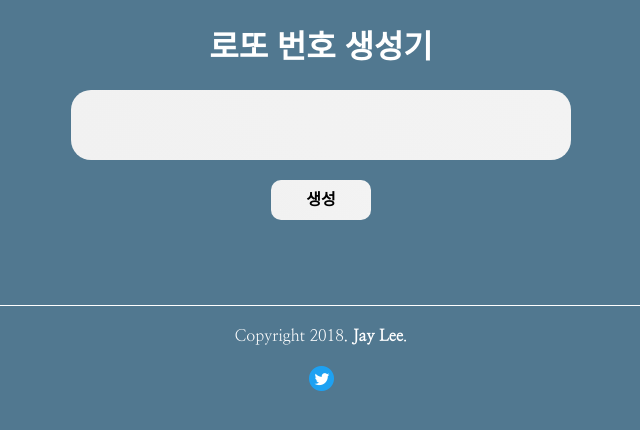
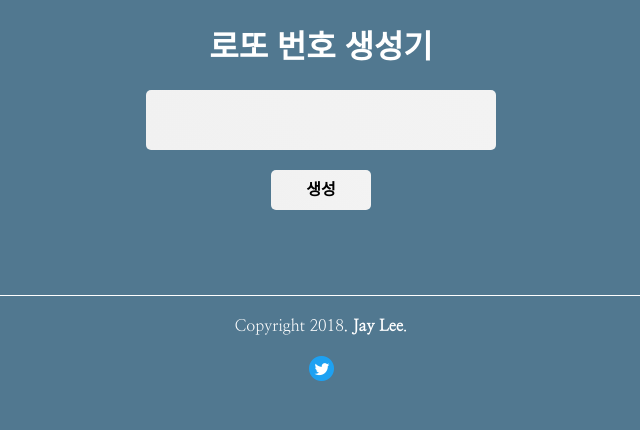
Before and after one commit to hjleesm/gen-lotto-num, an Angular app: page / in a window 1280 px wide. Shown: the top 430 px of the page, without its empty margins (319-959 px from the left). Built offline with nearby package versions, Linux system fonts and the light colour scheme.

Commit message:
Changed some parts

```diff
--- a/src/app/app.component.html
+++ b/src/app/app.component.html
@@ -3,8 +3,8 @@
   <h1>
     {{ title }}
   </h1>
+  <app-generator></app-generator>
+  <app-result></app-result>
+  <app-adsense></app-adsense>
+  <app-bottom></app-bottom>
 </div>
-<app-generator></app-generator>
-<app-result></app-result>
-<app-adsense></app-adsense>
-<app-bottom></app-bottom>
--- a/src/app/ball/ball.component.css
+++ b/src/app/ball/ball.component.css
@@ -1,13 +1,13 @@
 .circle {
     display: inline-block;
 
-    width: 50px;
-    height: 50px;
-    margin: 10px;
+    width: 40px;
+    height: 40px;
+    margin: 8px;
     /* background: linear-gradient(60deg,#f1f1f1,#f3f3f3); */
     border-radius: 200px;
 
-    line-height: 50px;
+    line-height: 40px;
 
     text-align: center;
 }
--- a/src/app/generator/generator.component.css
+++ b/src/app/generator/generator.component.css
@@ -3,11 +3,11 @@
 }
 
 .roundRect {
-    width: 500px;
-    height: 70px;
+    width: 350px;
+    height: 60px;
 
     background: linear-gradient(60deg,#f1f1f1,#f3f3f3);
-    border-radius: 20px;
+    border-radius: 5px;
     /* box-shadow: 1px 1px 1px 1px lightgrey; */
 }
 
@@ -18,7 +18,7 @@
     margin: 20px;
 
     background: linear-gradient(60deg,#f1f1f1,#f3f3f3);
-    border-radius: 10px;
+    border-radius: 5px;
 
     cursor: pointer;
 }
```
Also changed, not shown: 1 other file (tests, documents, lock files or other folders).
